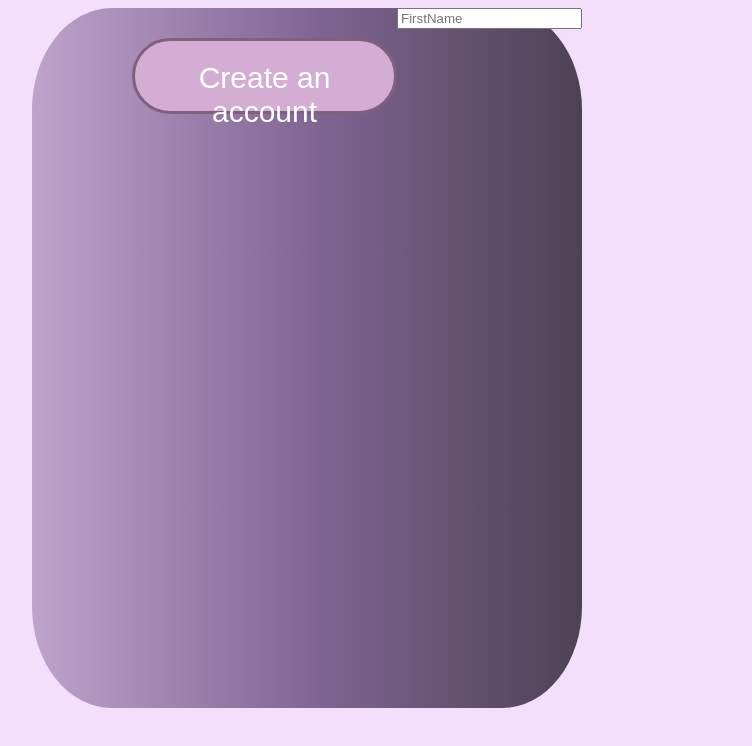
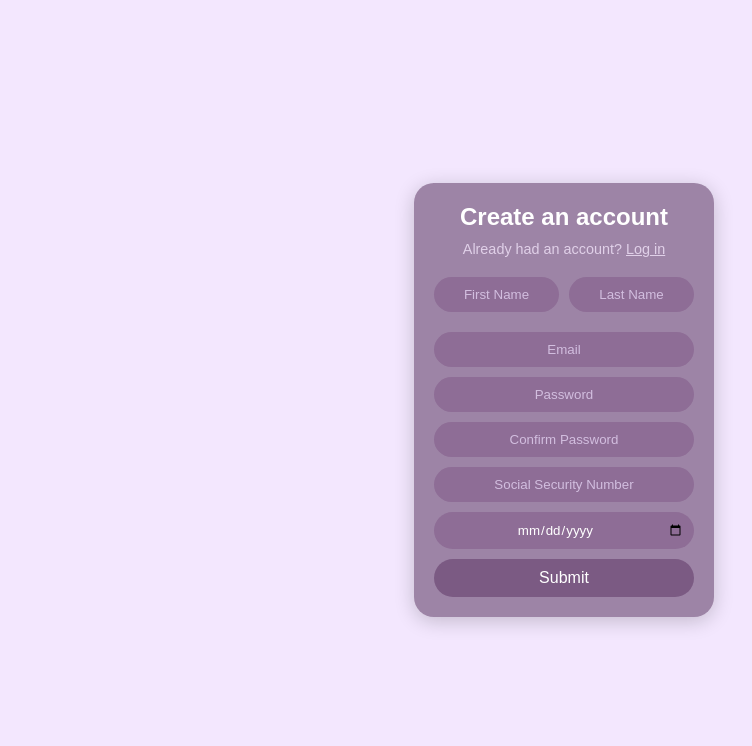
Before and after one commit to codingburgas/finance-challenge-payflow, a website built with Parcel: page PayFlow/src/Index.html in a window 1280 px wide. Shown: the whole page, without its empty margins (76-828 px from the left). Built offline with nearby package versions, Linux system fonts and the light colour scheme; a web font is replaced by a local one.

Commit message:
Edit index.html

```diff
--- a/PayFlow/src/Index.html
+++ b/PayFlow/src/Index.html
@@ -1,53 +1,27 @@
-<!doctype html>
+<!DOCTYPE html>
 <html lang="en">
-  <head>
-    <meta charset="utf-8"/>
-    <meta name="viewport" content="width=device-width, initial-scale=1">
-    <link rel="preconnect" href="https://fonts.googleapis.com">
-<link rel="preconnect" href="https://fonts.gstatic.com" crossorigin>
-<link href="https://fonts.googleapis.com/css2?family=KoHo:ital,wght@0,200;0,300;0,400;0,500;0,600;0,700;1,200;1,300;1,400;1,500;1,600;1,700&display=swap" rel="stylesheet">
-    <title>My First Parcel App</title>
-    <link rel="stylesheet" href="css/styles.css" />
-    <script type="module" src="js/app.js"></script>
-  </head>
-  <body>
-    <div class="square">
-      <p class="CreateAnAccountLabel">Create an account</p>
-      <form >
-
-        <input type="text"class="FirstName"placeholder="FirstName" >
-
-      </form>
-
-
+<head>
+  <meta charset="UTF-8">
+  <meta name="viewport" content="width=device-width, initial-scale=1.0">
+  <title>Create an Account Form</title>
+  <link rel="stylesheet" href="css/styles.css">
+</head>
+<body>
+  <div class="container">
+    <div class="form-box">
+      <h2>Create an account</h2>
+      <p>Already had an account? <a href="#">Log in</a></p>
+      <div class="input-container">
+        <input type="text" placeholder="First Name">
+        <input type="text" placeholder="Last Name">
+      </div>
+      <input type="email" placeholder="Email">
+      <input type="password" placeholder="Password">
+      <input type="password" placeholder="Confirm Password">
+      <input type="text" placeholder="Social Security Number">
+      <input type="date" placeholder="Date of Birth">
+      <button type="submit">Submit</button>
     </div>
-
-   <!--
-    <form id="logInForm" class="log-form">
-      <label for="userName">UserName:</label>
-      <input type="text" id="userName" name="userName"/>
-
-      <label for="password">Password:</label>
-      <input type="password" id="password" name="password" />
-
-      <button type="submit">Submit</button>
-    </form>
-
-
-    <form id="registerForm" >
-      <label for="userName">UserName:</label>
-      <input type="text" id="userName" name="userName"/>
-
-      <label for="email">Password:</label>
-      <input type="email" id="email" name="email"/>
-
-      <label for="password">Password:</label>
-      <input type="password" id="password" name="password"/>
-
-      <button type="submit">Submit</button>
-    </form>
-
-    <button id="fetchButton">Fetch Data</button>
-    <div id="result"></div>-->
-  </body>
+  </div>
+</body>
 </html>
--- a/PayFlow/src/css/styles.css
+++ b/PayFlow/src/css/styles.css
@@ -1,33 +1,95 @@
-body{
-    background:  rgba(243, 223, 251, 1);
-
-
-
-}
-.square{
-    height:700px;
-    width: 550px;
-   display:flex;
-   background-image: linear-gradient(to right, rgb(190, 163, 203), rgb(130, 102, 149), rgb(77, 66, 85));
-   border-radius: 14.5%;
-   margin-left:100px;
-   position:absolute;
-
-
+/* style.css */
+* {
+  margin: 0;
+  padding: 0;
+  box-sizing: border-box;
+  font-family: Arial, sans-serif;
 }
 
-.CreateAnAccountLabel{
-    border-radius: 60px;
-  background-color:rgb(212, 173, 212);
+body {
+  display: flex;
+  justify-content: center;
+  align-items: center;
+  min-height: 100vh;
+  background-color: #f3e7fe;
+}
+
+.container {
+  display: flex;
+  justify-content: flex-start;
+  align-items: center;
+  width: 100%;
+  height: 100vh;
+}
+
+.form-box {
+  margin: auto;
+  width: 300px;
   padding: 20px;
-  width: 300px;
-  height: 30px;
-  margin-left:100px;
-  border: 3.5px solid rgb(128, 95, 128);
-  font-size:30px;
-  color:white;
+  background-color: #9d84a6;
+  border-radius: 20px;
+  box-shadow: 0 4px 20px rgba(0, 0, 0, 0.2);
+}
+
+h2 {
+  font-size: 1.5em;
+  color: white;
   text-align: center;
-  font-family: "KoHo", sans-serif;
-  font-weight: 300;
-  font-style: normal;
+  margin-bottom: 10px;
 }
+
+p {
+  color: #e0d0e8;
+  font-size: 0.9em;
+  text-align: center;
+  margin-bottom: 20px;
+}
+
+p a {
+  color: #e0d0e8;
+  text-decoration: underline;
+}
+
+.input-container {
+  display: flex;
+  justify-content: space-between;
+  gap: 10px;
+  margin-bottom: 10px;
+}
+
+input[type="text"],
+input[type="email"],
+input[type="password"],
+input[type="date"] {
+  width: 100%;
+  padding: 10px;
+  margin-bottom: 10px;
+  border: none;
+  border-radius: 20px;
+  background-color: #8e6d96;
+  color: white;
+  text-align: center;
+}
+
+input[type="text"]::placeholder,
+input[type="email"]::placeholder,
+input[type="password"]::placeholder,
+input[type="date"]::placeholder {
+  color: #d2bedf;
+}
+
+button {
+  width: 100%;
+  padding: 10px;
+  border: none;
+  border-radius: 20px;
+  background-color: #7b5a83;
+  color: white;
+  font-size: 1em;
+  cursor: pointer;
+  transition: background-color 0.3s;
+}
+
+button:hover {
+  background-color: #6a4d72;
+}
```
